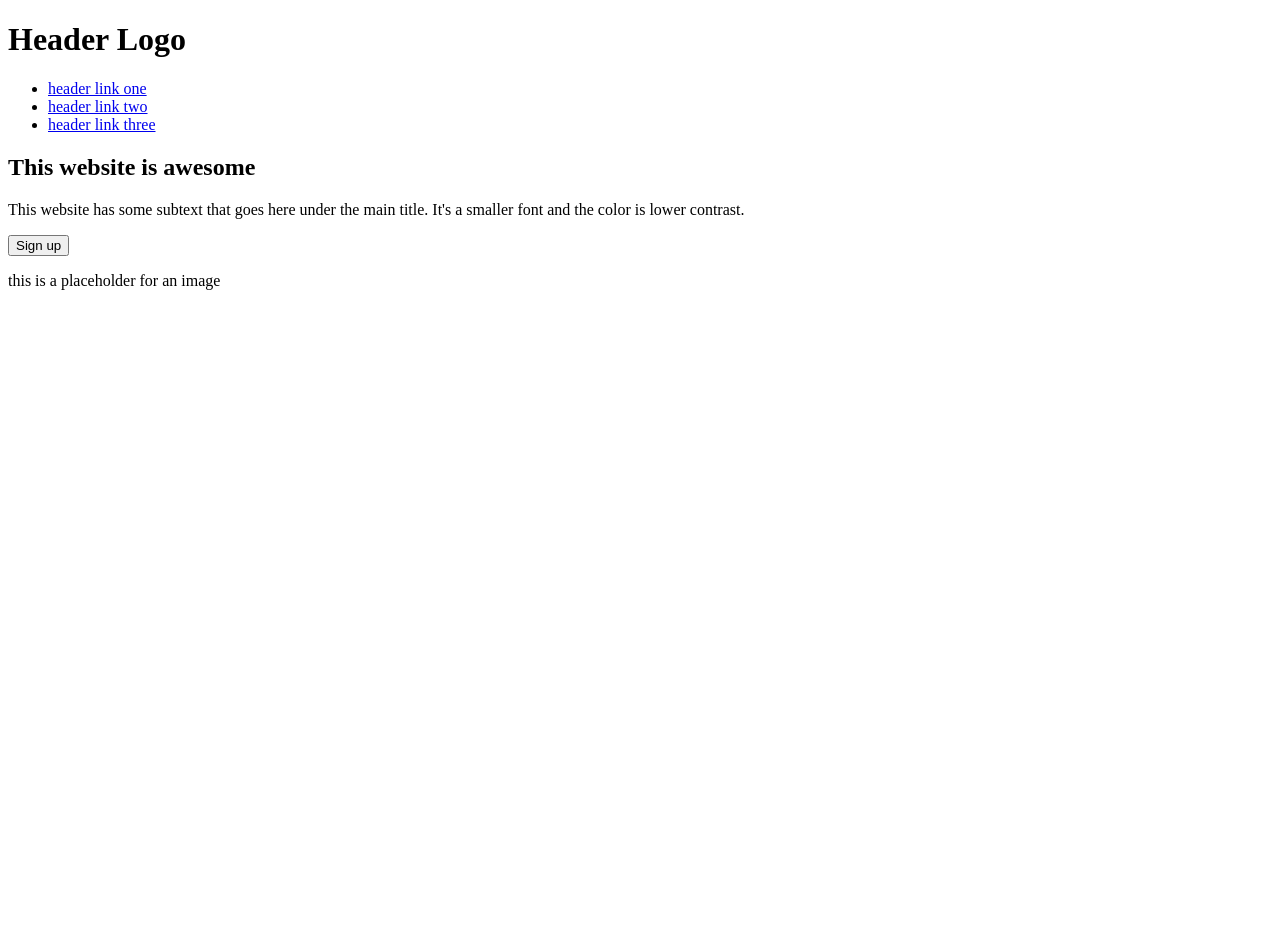
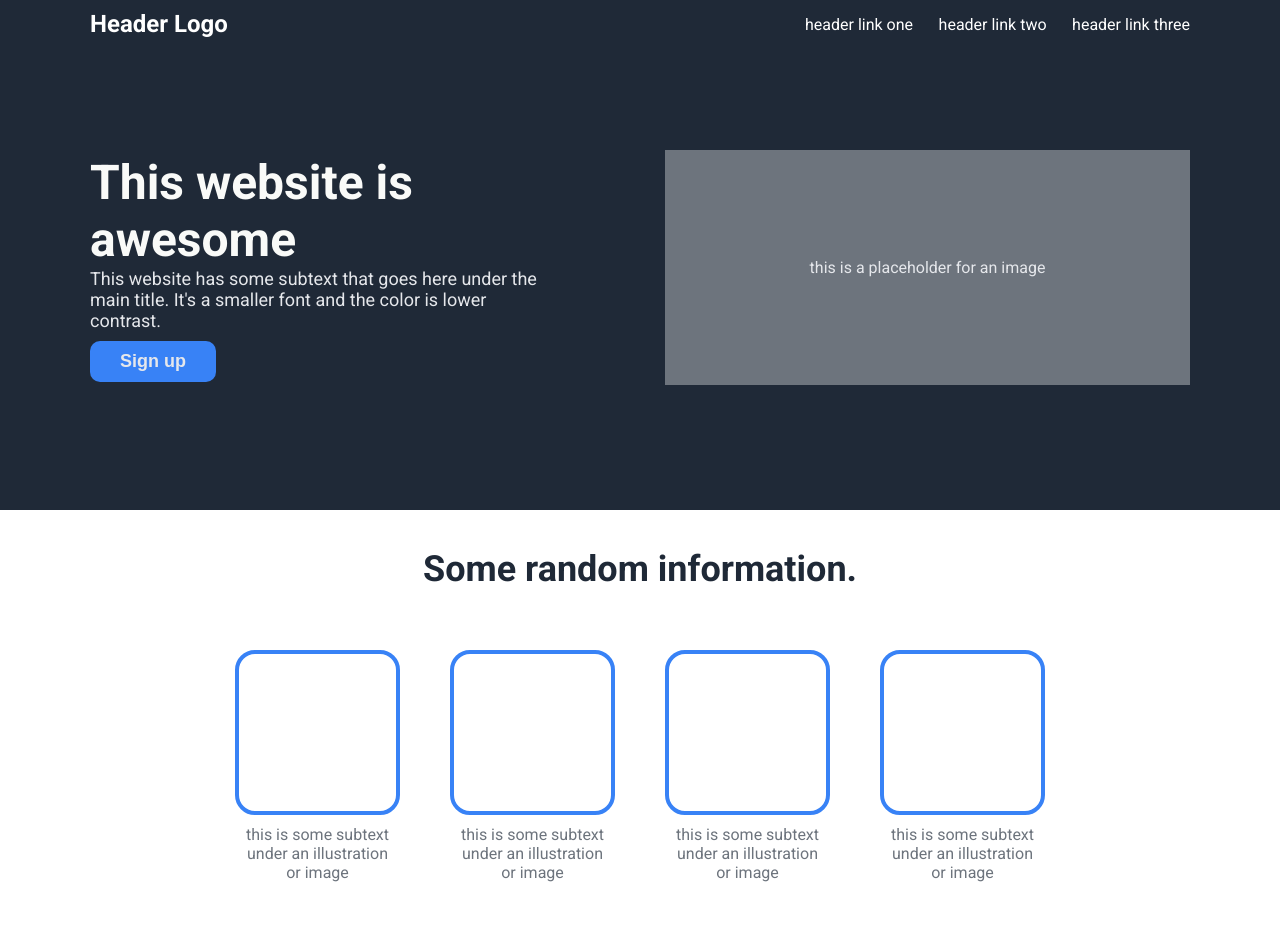
Before and after one commit to CodingNewbie/landing-page, a plain HTML site: page index.html in a window 1280 px wide. Shown: the top 952 px of the page. Before the commit the page ends 800 px from the top, so only its background shows below. Drawn offline with Linux system fonts and the light colour scheme.

Commit message:
Fleshed out HTML/CSS for final landing page sections.

```diff
--- a/index.html
+++ b/index.html
@@ -10,8 +10,7 @@
 <body>
     <div class="header-section">
         <div class="header-container">
-            <div class="nav-container">
-                <h1 class="nav logo">Header Logo</h1>
+            <h1 class="header-logo">Header Logo</h1>
 
             <ul class="nav-menu">
                 <li class="nav-item">
@@ -26,9 +25,9 @@
             </ul>
         </div>
     </div>
-    </div>
 
     <div class="hero-section">
+        <div class="hero-container">
             <div class="hero-left">
                 <h2 class="hero-main-text">This website is awesome</h2>
                 <p class="hero-secondary-text">
@@ -38,8 +37,61 @@
                 <button class="hero-button">Sign up</button>
             </div>
             <div class="hero-right">
+                <div class="hero-image">
                     <p class="img-placeholder-text">this is a placeholder for an image</p>
                 </div>
             </div>
+        </div>
+    </div>
+
+    <div class="information-section">
+        <div class="information-container">
+            <h2 class="information-title">Some random information.</h2>
+
+            <div class="information-img-container">
+                <div class="information-item">
+                    <div class="information-img"></div>
+                    <span class="caption">this is some subtext under an illustration or image</span>
+                </div>
+                <div class="information-item">
+                    <div class="information-img"></div>
+                    <span class="caption">this is some subtext under an illustration or image</span>
+                </div>
+                <div class="information-item">
+                    <div class="information-img"></div>
+                    <span class="caption">this is some subtext under an illustration or image</span>
+                </div>
+                <div class="information-item">
+                    <div class="information-img"></div>
+                    <span class="caption">this is some subtext under an illustration or image</span>
+                </div>
+            </div>
+        </div>
+    </div>
+
+    <div class="quote-section">
+        <div class="quote-container">
+            <h2 class="quote">
+                <i>This is an inspiring quote, or a testimonial from a customer.  Maybe it's just filling up space, or maybe people will actually read it. Who knows?  All I know is that it looks nice.</i>
+            </h2>
+            <h3 class="quote-author">-Thor, God of Thunder</h3>
+        </div>
+    </div>
+
+    <div class="cta-section">
+        <div class="cta-container">
+            <div class="cta-text-container">
+                <h2 class="cta-title">Call to action! It's time!</h2>
+                <h3 class="cta-text">Sign up for our product by clicking that button right over there!</h3>
+            </div>
+            <div class="cta-button-item">
+                <button class="cta-button">Sign up</button>
+            </div>
+        </div>
+    </div>
+
+    <footer class="footer-section">
+        <p class="footer-text">Copyright &copy The Odin Project 2021</p>
+    </footer>
 </body>
 </html>
--- a/style.css
+++ b/style.css
@@ -0,0 +1,255 @@
+@import url('https://fonts.googleapis.com/css2?family=Roboto:ital,wght@0,400;0,700;0,900;1,300&display=swap');
+
+:root {
+    --hero-footer-background: #1F2937;
+    --hero-main-text: #F9FAF8;
+    --hero-secondary-text: #E5E7EB;
+    --header-logo-text: #F9FAF8;
+    --information-header-text: #1F2937;
+    --cta-background: #3882F6;
+    --button: #3882F6;
+    --quote-background: #E5E7EB;
+    --quote-text: #1F2937;
+}
+
+/* RESET */
+* {
+    box-sizing: border-box;
+    margin: 0;
+    padding: 0;
+}
+
+ul {
+    list-style-type: none;
+}
+
+a {
+    text-decoration: none;
+}
+
+body {
+    font-family: 'Roboto', sans-serif !important;
+}
+
+/* HEADER SECTION */
+.header-section {
+    height: 60px;
+    background-color: var(--hero-footer-background);
+}
+
+.header-logo {
+    color: white;
+    font-size: 24px;
+}
+
+.header-container {
+    display: flex;
+    flex-flow: row nowrap;
+    justify-content: space-between;
+    align-items: center;
+    padding-top: 10px;
+    max-width: 1100px;
+    margin: 0 auto;
+}
+
+.nav-menu {
+    justify-content: space-between;
+    display: flex;
+    width: 35%;
+}
+
+.nav-link {
+    color: white;
+}
+
+.nav-item {
+    display: inline;
+}
+
+/* HERO SECTION */
+
+.hero-section {
+    height: 450px;
+    background-color: var(--hero-footer-background);
+}
+
+.hero-container {
+    display: flex;
+    flex-flow: row nowrap;
+    justify-content: center;
+    align-items: center;
+    padding-top: 10px;
+    max-width: 1100px;
+    margin: 0 auto;
+    height: 90%;
+    gap: 105px;
+}
+
+.hero-main-text {
+    color: var(--hero-main-text);
+    font-size: 48px;
+}
+
+.hero-secondary-text {
+    color: var(--hero-secondary-text);
+    font-size: 18px;
+}
+
+.img-placeholder-text {
+    color: var(--hero-secondary-text);
+}
+.hero-image {
+    height: 235px;
+    width: 525px;
+    background-color: #6d747d;
+    display: flex;
+    align-items: center;
+    justify-content: center;
+}
+
+.hero-button {
+    background-color: var(--button);
+    color: var(--hero-secondary-text);
+    border-radius: 10px;
+    font-size: 18px;
+    font-weight: bold;
+    padding: 10px 30px;
+    margin-top: 10px;
+    border: none;
+}
+
+/* INFORMATION SECTION */
+
+.information-section {
+    height: 450px;
+    padding-bottom: 40px;
+}
+
+.information-container {
+    display: flex;
+    flex-flow: column nowrap;
+    justify-content: center;
+    align-items: center;
+    height: 100%;
+    gap: 60px;
+}
+
+.information-img-container {
+    display: flex;
+    gap: 50px;
+}
+
+.information-item {
+    display: flex;
+    flex-direction: column;
+    align-items: center;
+    gap: 10px;
+}
+
+.information-img {
+    height: 165px;
+    width: 165px;
+    border: 4px solid var(--cta-background);
+    border-radius: 20px;
+}
+
+.information-title {
+    font-size: 36px;
+    font-weight: 800px;
+    color: var(--information-header-text);
+}
+
+.caption {
+    text-align: center;
+    width: 150px;
+    color: #6d747d;
+}
+
+/* QUOTE SECTION */
+
+.quote-section {
+    background-color: var(--quote-background);
+    height: 425px;
+}
+
+.quote-container {
+    display: flex;
+    flex-flow: column wrap;
+    align-items: center;
+    justify-content: center;
+    height: 100%;
+    max-width: 790px;
+    margin: 0 auto;
+}
+
+.quote-container h2 {
+    font-size: 36px;
+    font-weight: 100;
+}
+
+.quote-author {
+    margin-left: auto;
+    margin-right: 30px;
+}
+
+/* CTA SECTION */
+.cta-section {
+    height: 350px;
+    display: flex;
+    align-items: center;
+    justify-content: center;
+    background-color: white;
+}
+
+.cta-container {
+    display: flex;
+    justify-content: space-around;
+    background-color: var(--cta-background);
+    width: 1025px;
+    flex-direction: row;
+    padding: 50px;
+    border-radius: 10px;
+}
+
+.cta-text-container {
+
+}
+.cta-title {
+    color: white;
+    font-size: 24px;
+}
+
+.cta-text {
+    color: white;
+    font-weight: 100;
+}
+
+.cta-button-item {
+    display: flex;
+
+}
+
+.cta-button {
+    background-color: var(--button);
+    color: var(--hero-secondary-text);
+    border-radius: 10px;
+    font-size: 18px;
+    font-weight: bold;
+    padding: 5px 35px;
+    margin-top: 10px;
+    border: 2px solid white;
+}
+
+/* FOOTER SECTION */
+
+.footer-section {
+    background-color: var(--hero-footer-background);
+    height: 100px;
+}
+
+.footer-section p {
+    color: white;
+    margin: auto;
+    text-align: center;
+    line-height: 100px;
+}
```
Lines whose indentation alone changed are shown as unchanged.
